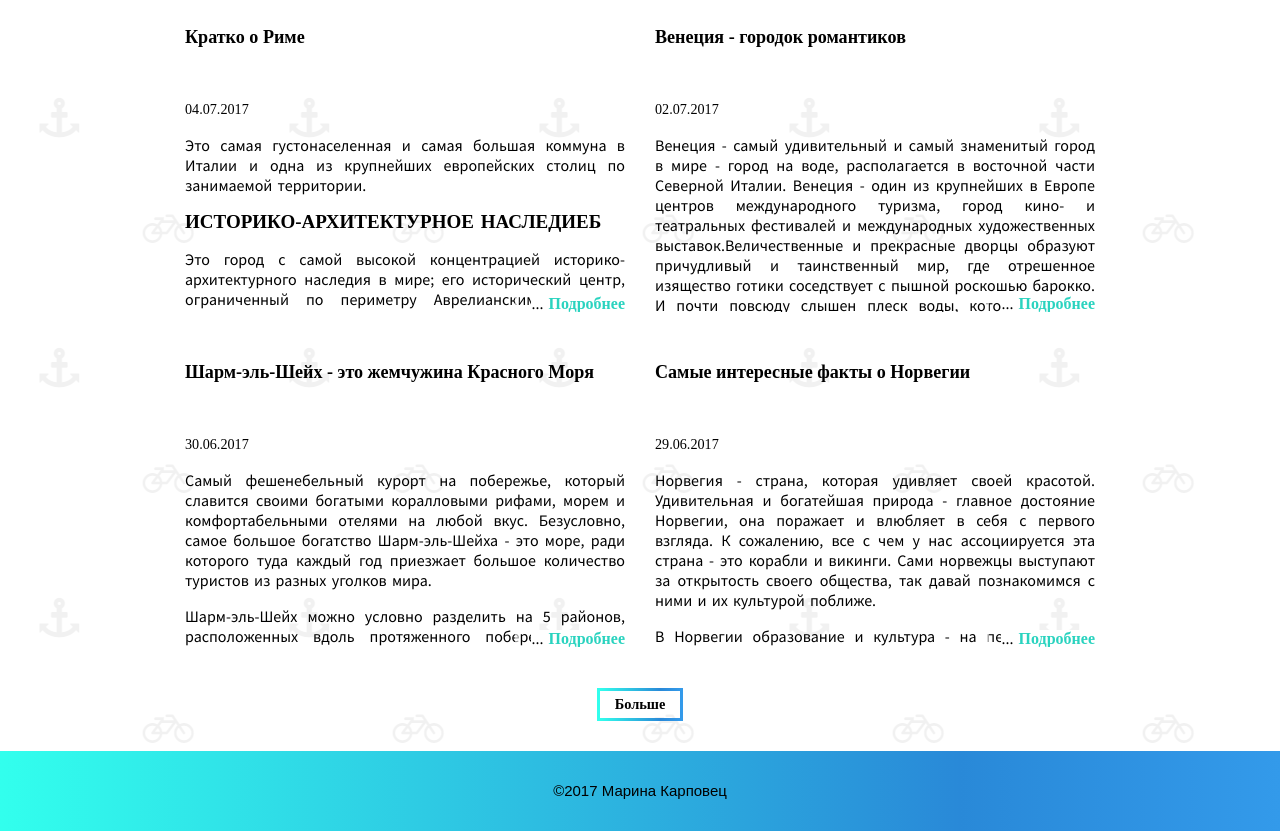
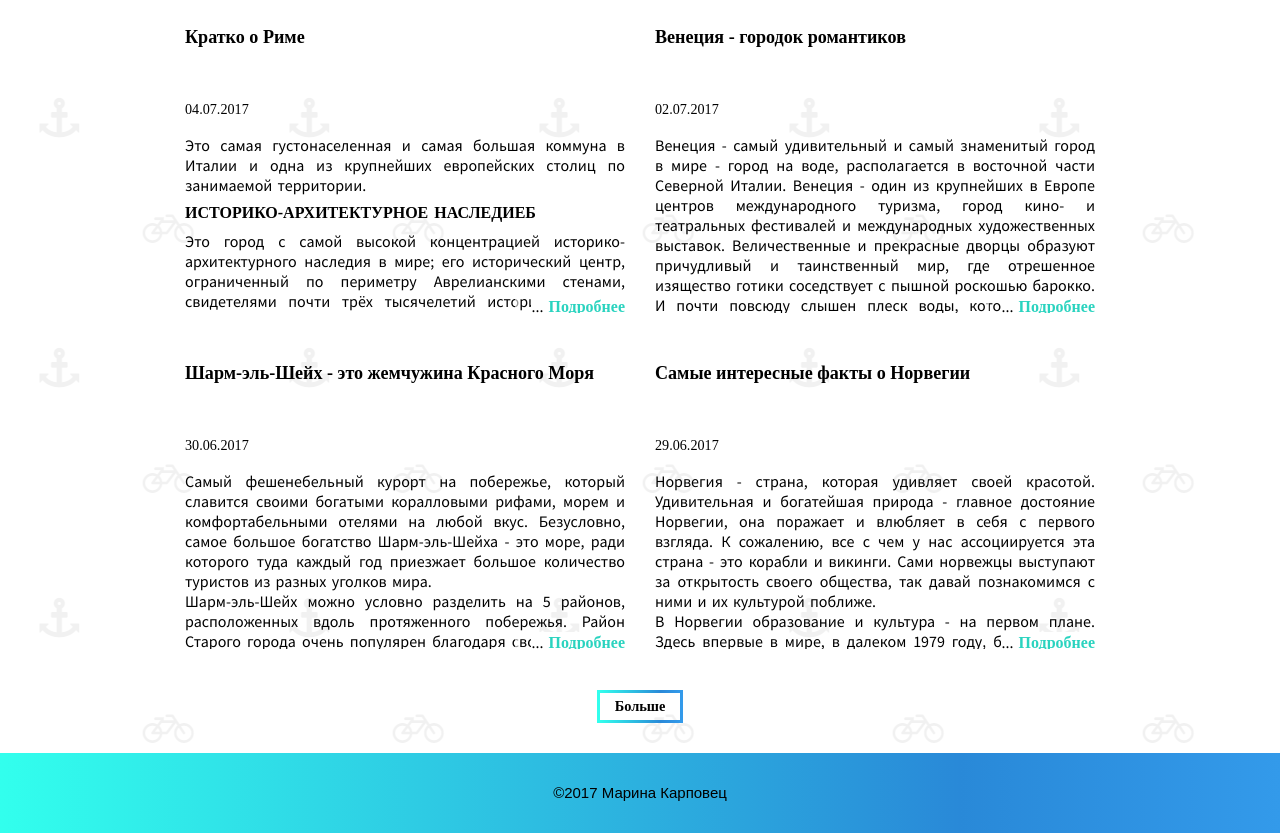
Before and after one commit to marimirabella/blog, a website: page index.html in a window 1280 px wide. Shown: the part 1699-2532 px from the top of the page. Drawn offline with nearby package versions, Linux system fonts and the light colour scheme; some packages are replaced by stand-ins of ours; a web font is replaced by a local one.

Commit message:
fixed bugs

```diff
--- a/css/style.css
+++ b/css/style.css
@@ -474,7 +474,7 @@ header a {
 
 /* Ellipsis */
 .recent-post__text {
-	height: 177px;
+	height: 178px;
     overflow: hidden;
     position: relative;
     font-size: 16px;
@@ -497,16 +497,20 @@ header a {
 	font-weight: normal;
 }
 
+.recent-post__text p {
+	margin: 0;
+}
+
 .recent-post__text h2 {
-	font-size: 19px;
+	font-size: 16px;
+	margin: 9.2px 0;
 }
 
 .recent-post__link {
 	position: absolute;
-    bottom: 0;
+    bottom: -3px;
     right: 0;
     background: white;
-    line-height: 16px;
 }
 
 .recent-post__btn {
--- a/js/controllers.js
+++ b/js/controllers.js
@@ -103,6 +103,9 @@ angular.module('blog')
 	// Controller for slider and scroll
 	.controller('SliderController', ['$scope', '$interval', function($scope, $interval) {
 
+		// pause
+		$scope.pause = false;
+
 		// On page loading start slider
 		angular.element(document).ready(function() {
 
@@ -111,16 +114,13 @@ angular.module('blog')
 
 		    $scope.showSlide = function(){
 				var currentWidth = $(".slider__slide").width();
-				$(".slider__slides").animate({
+				$(".slider__slides").stop().animate({
 		            left: - currentWidth
 		        }, 'slow', function () {
 		            $('.slider__slide:first-child').appendTo('.slider__slides');
 		            $('.slider__slides').css('left', '');
 		        });
 			}
-
-			// pause
-			$scope.pause = false;
 
 			$scope.stop = function(){
 				$scope.pause = !$scope.pause;
```
Also changed, not shown: js/services.js.
